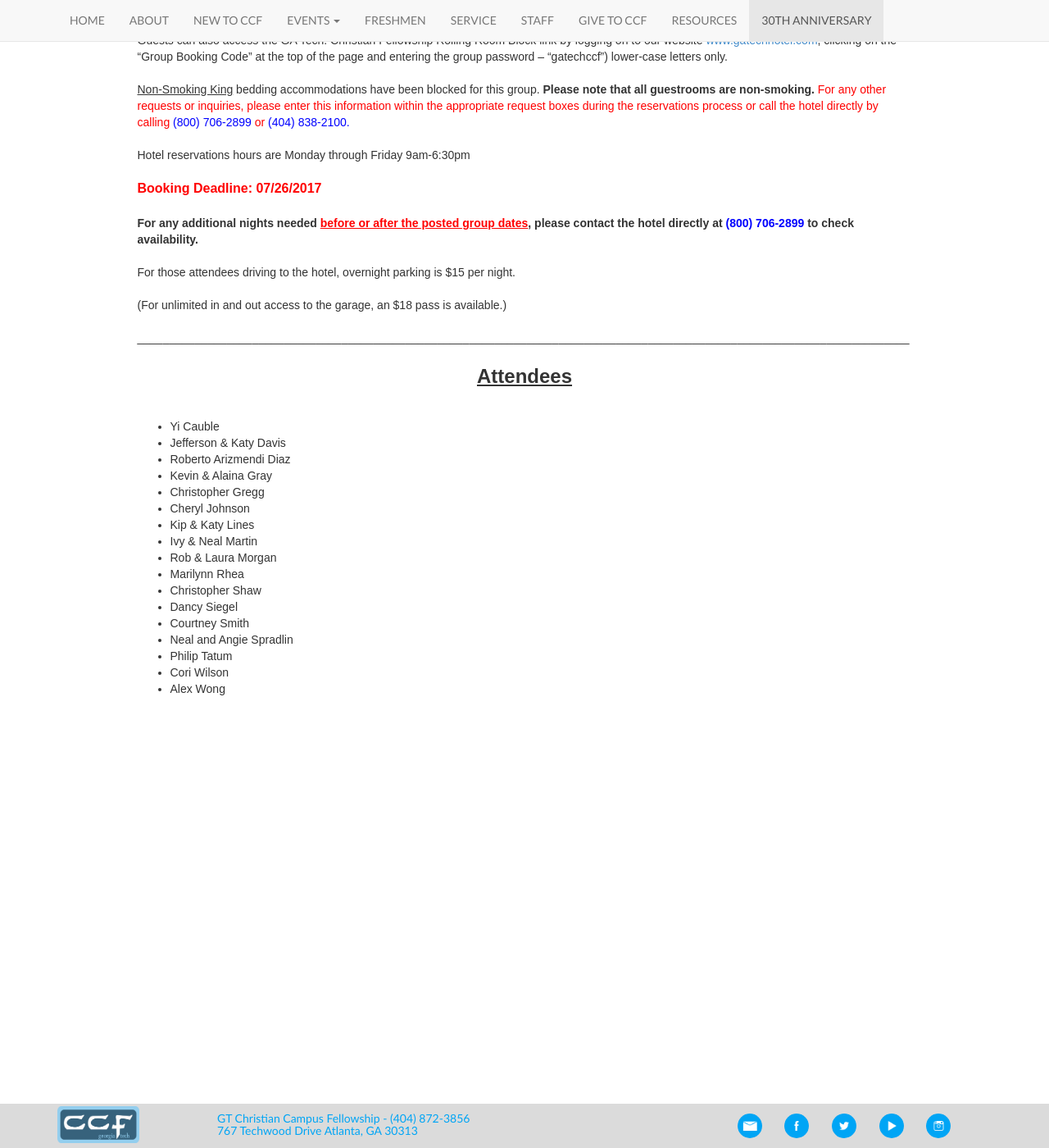
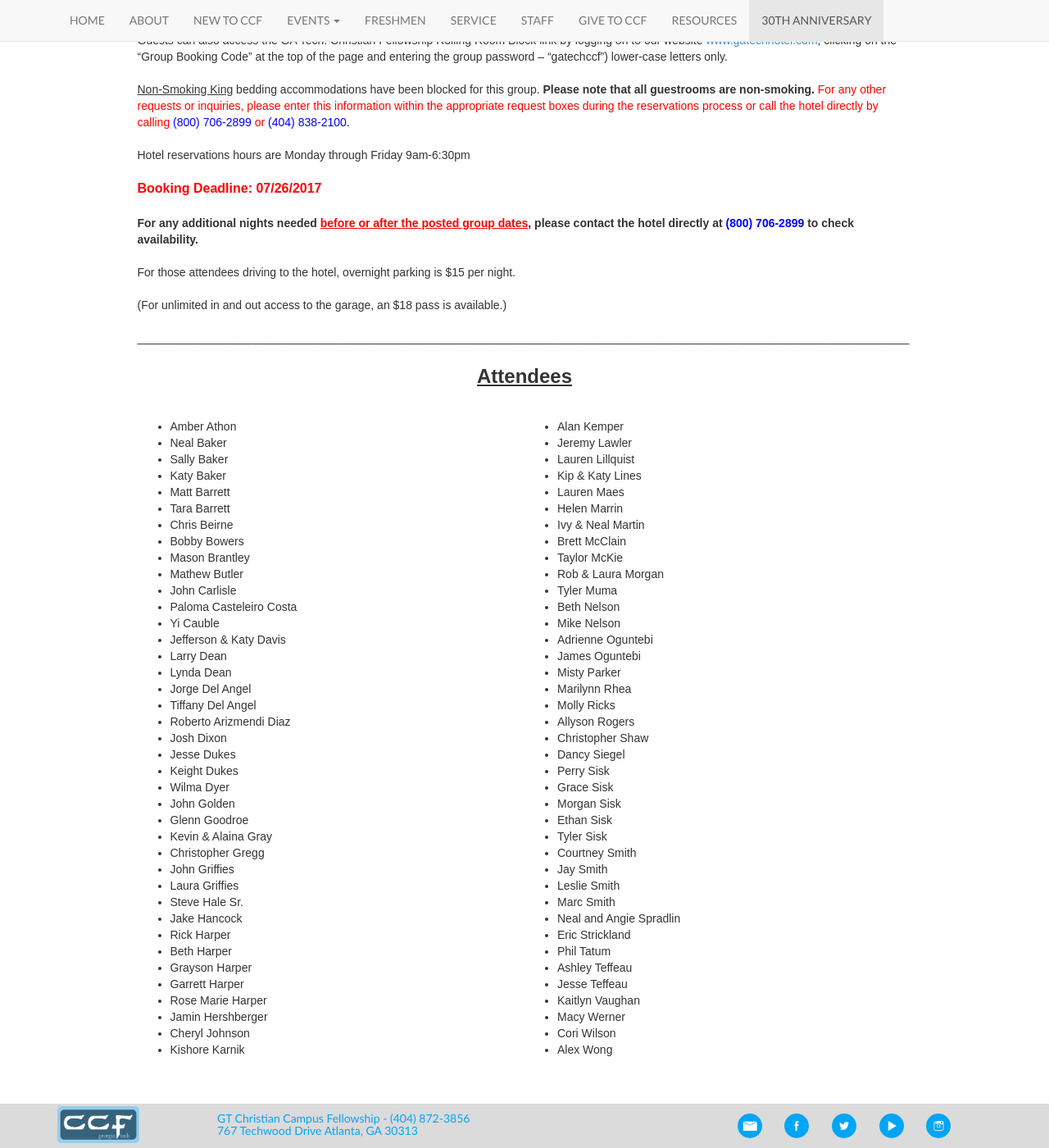
Before and after one commit to gtccf/gtccf.github.io, a Jekyll site: the page built from 30th/index.html, in a window 1280 px wide and 1400 px high, scrolled down 812 px. Shown: the whole window at 82% size. Built offline with Jekyll 4.4.1, drawn with Linux system fonts in a browser that asks for light colours; nearby versions of some CDN libraries.

Commit message:
Changed layout of Attendees and added more

```diff
--- a/30th/index.html
+++ b/30th/index.html
@@ -73,25 +73,92 @@ layout: default
 
           <font size ="5"><u><b><center>Attendees</center></b></u></font>
           <br>
-          <ul>
-              <li>Yi Cauble<br>
-              <li>Jefferson & Katy Davis<br>
-              <li>Roberto Arizmendi Diaz<br>
-              <li>Kevin & Alaina Gray<br>
-              <li>Christopher Gregg<br>
-              <li>Cheryl Johnson<br>
-              <li>Kip & Katy Lines<br>
-              <li>Ivy & Neal Martin<br>
-              <li>Rob & Laura Morgan<br>
-              <li>Marilynn Rhea<br>
-              <li>Christopher Shaw<br>
-              <li>Dancy Siegel<br>
-              <li>Courtney Smith<br>
-              <li>Neal and Angie Spradlin<br>
-              <li>Philip Tatum
-              <li>Cori Wilson<br>
-              <li>Alex Wong<br>
-          </ul>
+          <div style="float: left; width: 50%;">
+              <ul>
+                  <li>Amber Athon</li>
+                  <li>Neal Baker</li>
+                  <li>Sally Baker</li>
+                  <li>Katy Baker</li>
+                  <li>Matt Barrett</li>
+                  <li>Tara Barrett</li>
+                  <li>Chris Beirne</li>
+                  <li>Bobby Bowers</li>
+                  <li>Mason Brantley</li>
+                  <li>Mathew Butler</li>
+                  <li>John Carlisle</li>
+                  <li>Paloma Casteleiro Costa</li>
+                  <li>Yi Cauble</li>
+                  <li>Jefferson & Katy Davis</li>
+                  <li>Larry Dean</li>
+                  <li>Lynda Dean</li>
+                  <li>Jorge Del Angel</li>
+                  <li>Tiffany Del Angel</li>
+                  <li>Roberto Arizmendi Diaz</li>
+                  <li>Josh Dixon</li>
+                  <li>Jesse Dukes</li>
+                  <li>Keight Dukes</li>
+                  <li>Wilma Dyer</li>
+                  <li>John Golden</li>
+                  <li>Glenn Goodroe</li>
+                  <li>Kevin & Alaina Gray</li>
+                  <li>Christopher Gregg</li>
+                  <li>John Griffies</li>
+                  <li>Laura Griffies</li>
+                  <li>Steve Hale Sr.</li>
+                  <li>Jake Hancock</li>
+                  <li>Rick Harper</li>
+                  <li>Beth Harper</li>
+                  <li>Grayson Harper</li>
+                  <li>Garrett Harper</li>
+                  <li>Rose Marie Harper</li>
+                  <li>Jamin Hershberger</li>
+                  <li>Cheryl Johnson</li>
+                  <li>Kishore Karnik</li>
+              </ul>
+          </div>
+          <div style="float: right; width: 50%;">
+            <ul>
+                <li>Alan Kemper</li>
+                <li>Jeremy Lawler</li>
+                <li>Lauren Lillquist</li>
+                <li>Kip & Katy Lines</li>
+                <li>Lauren Maes</li>
+                <li>Helen Marrin</li>
+                <li>Ivy & Neal Martin</li>
+                <li>Brett McClain</li>
+                <li>Taylor McKie</li>
+                <li>Rob & Laura Morgan</li>
+                <li>Tyler Muma</li>
+                <li>Beth Nelson</li>
+                <li>Mike Nelson</li>
+                <li>Adrienne Oguntebi</li>
+                <li>James Oguntebi</li>
+                <li>Misty Parker</li>
+                <li>Marilynn Rhea</li>
+                <li>Molly Ricks</li>
+                <li>Allyson Rogers</li>
+                <li>Christopher Shaw</li>
+                <li>Dancy Siegel</li>
+                <li>Perry Sisk</li>
+                <li>Grace Sisk</li>
+                <li>Morgan Sisk</li>
+                <li>Ethan Sisk</li>
+                <li>Tyler Sisk</li>
+                <li>Courtney Smith</li>
+                <li>Jay Smith</li>
+                <li>Leslie Smith</li>
+                <li>Marc Smith</li>
+                <li>Neal and Angie Spradlin</li>
+                <li>Eric Strickland</li>
+                <li>Phil Tatum</li>
+                <li>Ashley Teffeau</li>
+                <li>Jesse Teffeau</li>
+                <li>Kaitlyn Vaughan</li>
+                <li>Macy Werner</li>
+                <li>Cori Wilson</li>
+                <li>Alex Wong</li>
+            </ul>
+          </div>
       </div>
     </div>
     <br />
```
